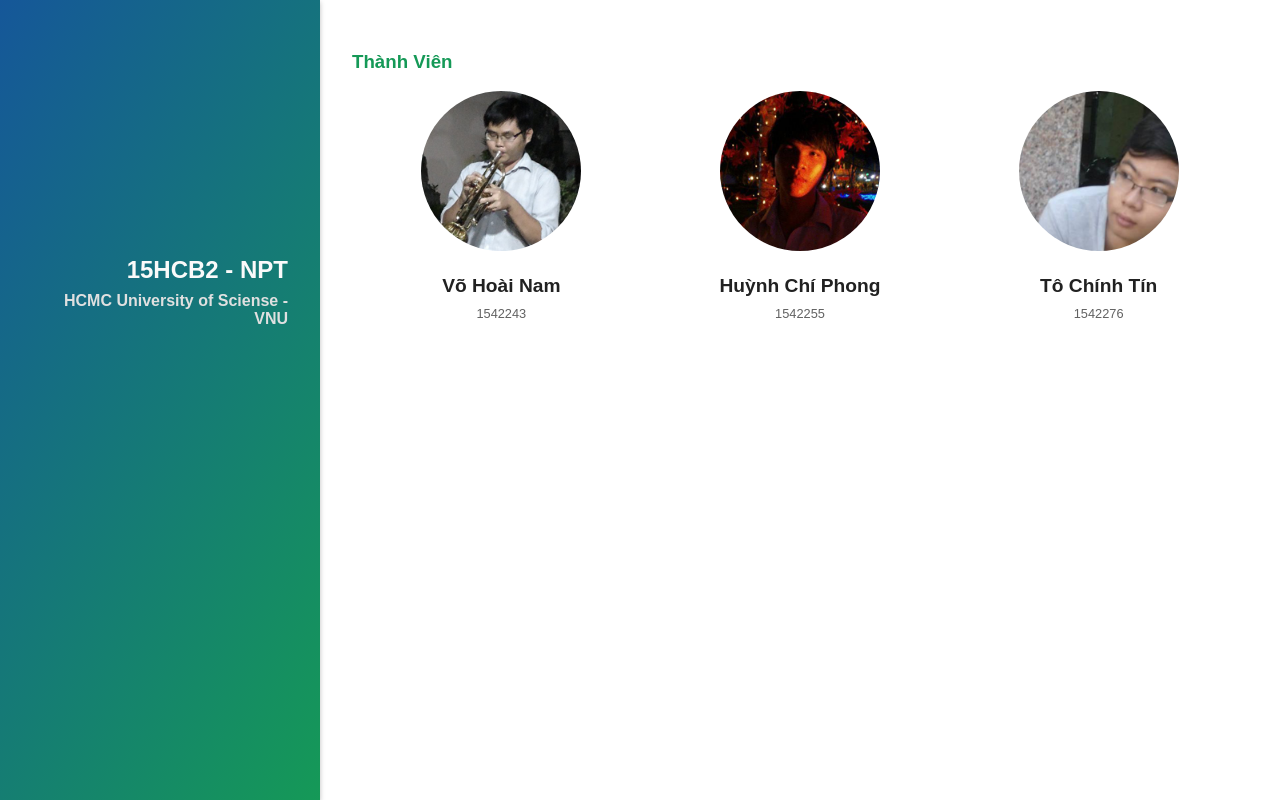
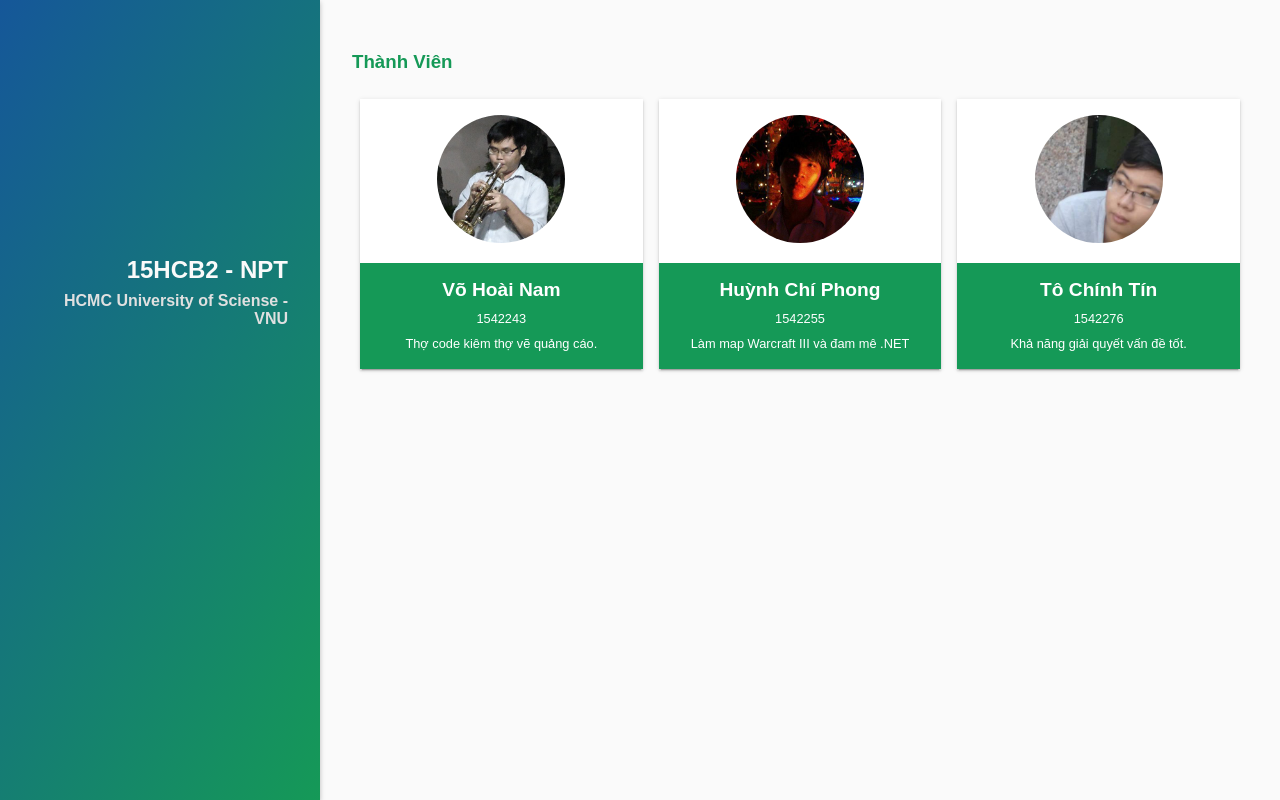
Before and after one commit to HCB2-NPT/hbc2-npt.github.io, a plain HTML site: page index.html in a window 1280 px wide. Drawn offline with Linux system fonts and the light colour scheme.

Commit message:
edit Card.

```diff
--- a/css/blog.css
+++ b/css/blog.css
@@ -1,7 +1,7 @@
 body {
-    font-family: "Open Sans", "Helvetica Neue", Helvetica, Arial, sans-serif;
     font-size: 1em;
     color: #212121;
+    background-color: #fafafa;
 }
 
 .brand-title,
@@ -31,14 +31,29 @@ body {
 }
 
 .card {
+    margin: 0.5em;
     text-align: center;
     font-weight: normal;
+    background-color: #fff;
+    box-shadow: 0 2px 2px 0 rgba(0, 0, 0, 0.14), 0 1px 5px 0 rgba(0, 0, 0, 0.12), 0 3px 1px -2px rgba(0, 0, 0, 0.2);
+}
+
+.card .link {
+    color: inherit;
+    text-decoration: none;
 }
 
 .card .avatar {
-    width: 10em;
-    height: 10em;
+    margin: 1em 0;
+    width: 8em;
+    height: 8em;
     border-radius: 50%;
+}
+
+.card-info {
+    padding: 1em;
+    background-color: #159957;
+    color: #fff;
 }
 
 .card-info p {
@@ -46,7 +61,6 @@ body {
 }
 
 .card-info .card-name {
-    margin-top: 1em;
     margin-bottom: 0.5em;
     font-size: 1.2em;
     font-weight: 600;
@@ -54,7 +68,12 @@ body {
 
 .card-info .card-id {
     font-size: .8em;
-    color: #616161;
+}
+
+.card-info .card-description {
+    margin-top: .8em;
+    font-size: .8em;
+    line-height: 1.3em;
 }
 
 @media (max-width: 48em) {
@@ -67,7 +86,7 @@ body {
     }
 
     .card {
-        margin-bottom: 2em;
+        margin: 0 0 3em 0;
     }
 }
 
--- a/index.html
+++ b/index.html
@@ -8,7 +8,6 @@
         <title>Trang chủ | HCB2 - NPT</title>
 
         <link rel="icon" href="img/favicon.jpg">
-        <link rel="stylesheet" href="https://fonts.googleapis.com/css?family=Open+Sans:400,600">
         <link rel="stylesheet" href="css/pure.min.css">
         <link rel="stylesheet" href="css/grids-responsive.min.css">
         <link rel="stylesheet" href="css/blog.css">
@@ -27,29 +26,44 @@
                     <div class="pure-g">
                         <div class="pure-u-1 pure-u-md-1-3">
                             <div class="card">
+                                <a class="link" href="http://vhnam.github.io/">
                                     <img src="img/namvh.png" class="avatar" alt="Nam Vo Hoai">
                                     <div class="card-info">
                                         <p class="card-name">Võ Hoài Nam</p>
                                         <p class="card-id">1542243</p>
+                                        <p class="card-description">
+                                            Thợ code kiêm thợ vẽ quảng cáo.
+                                        </p>
                                     </div>
+                                </a>
                             </div>
                         </div>
                         <div class="pure-u-1 pure-u-md-1-3">
                             <div class="card">
+                                <a class="link" href="https://github.com/4azuo">
                                     <img src="img/phonghc.png" class="avatar" alt="Phong Huynh Chi">
                                     <div class="card-info">
                                         <p class="card-name">Huỳnh Chí Phong</p>
                                         <p class="card-id">1542255</p>
+                                        <p class="card-description">
+                                            Làm map Warcraft III và đam mê .NET
+                                        </p>
                                     </div>
+                                </a>
                             </div>
                         </div>
                         <div class="pure-u-1 pure-u-md-1-3">
                             <div class="card">
+                                <a class="link" href="https://github.com/phanhaugiang">
                                     <img src="img/tintc.png" class="avatar" alt="Tin To Chinh">
                                     <div class="card-info">
                                         <p class="card-name">Tô Chính Tín</p>
                                         <p class="card-id">1542276</p>
+                                        <p class="card-description">
+                                            Khả năng giải quyết vấn đề tốt.
+                                        </p>
                                     </div>
+                                </a>
                             </div>
                         </div>
                     </div>
```
Lines whose indentation alone changed are shown as unchanged.
